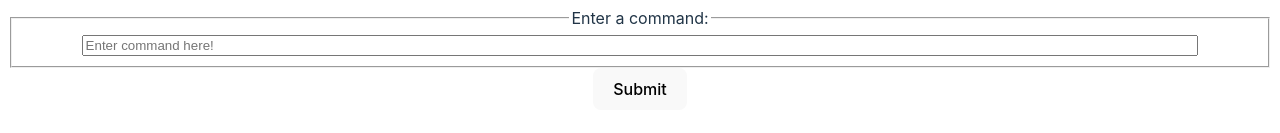
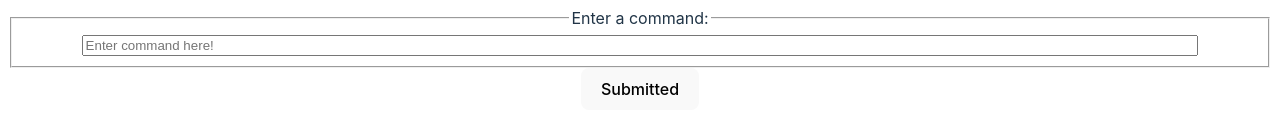
Before and after one commit to andrewzchen66/HistoMaps, a React (Vite) app: page / in a window 1280 px wide. Shown: the part 619-752 px from the top of the page. Built offline with nearby package versions, Linux system fonts and the light colour scheme.

Commit message:
FEAT: displays REPL submission history

```diff
--- a/src/components/REPL.tsx
+++ b/src/components/REPL.tsx
@@ -1,4 +1,4 @@
-import { useState } from 'react';
+import { useState, useEffect } from 'react';
 import '../styles/main.css';
 import { REPLHistory } from './REPLHistory';
 import { REPLInput } from './REPLInput';
@@ -14,15 +14,17 @@ import { REPLInput } from './REPLInput';
 
 export default function REPL() {
   // TODO: Add some kind of shared state that holds all the commands submitted.
+  const [history, setHistory] = useState<string[]>([])
 
   return (
     <div className="repl">
       {/*This is where your REPLHistory might go... You also may choose to add it within your REPLInput
       component or somewhere else depending on your component organization. What are the pros and cons of each? */}
-      {/* TODO: Update your REPLHistory and REPLInput to take in new shared state as props */}
-      <REPLHistory/>
+      {/* CHANGED */}
+      <REPLHistory history ={history}/>
       <hr></hr>
-      <REPLInput/>
+      {/* CHANGED */}
+      <REPLInput history={history} setHistory={setHistory}/>
     </div>
   );
 }
--- a/src/components/REPLHistory.tsx
+++ b/src/components/REPLHistory.tsx
@@ -1,13 +1,14 @@
 import '../styles/main.css';
 
 interface REPLHistoryProps{
-    // TODO: Fill with some shared state tracking all the pushed commands
+    history: string[]
 }
 export function REPLHistory(props : REPLHistoryProps) {
     return (
         <div className="repl-history">
+
             {/* This is where command history will go */}
-            {/* TODO: To go through all the pushed commands... try the .map() function! */}
+            {props.history.map((command, index) => <p>{command}</p>)}
         </div>
     );
 }
--- a/src/components/REPLInput.tsx
+++ b/src/components/REPLInput.tsx
@@ -3,19 +3,17 @@ import { Dispatch, SetStateAction, useState} from 'react';
 import { ControlledInput } from './ControlledInput';
 
 interface REPLInputProps{
-  // TODO: Fill this with desired props... Maybe something to keep track of the submitted commands
+  history: string[],
+  setHistory: Dispatch<SetStateAction<string[]>>
 }
-// You can use a custom interface or explicit fields or both! An alternative to the current function header might be:
-// REPLInput(history: string[], setHistory: Dispatch<SetStateAction<string[]>>)
+
 export function REPLInput(props : REPLInputProps) {
-    // Remember: let React manage state in your webapp.
     // Manages the contents of the input box
     const [commandString, setCommandString] = useState<string>('');
-    // TODO WITH TA : add a count state
 
-    // TODO WITH TA: build a handleSubmit function called in button onClick
-    // TODO: Once it increments, try to make it push commands... Note that you can use the `...` spread syntax to copy what was there before
-    // add to it with new commands.
+    function handleSubmit(input: string) {
+      props.setHistory(props.history.concat(input))
+    }
     /**
      * We suggest breaking down this component into smaller components, think about the individual pieces
      * of the REPL and how they connect to each other...
@@ -32,7 +30,7 @@ export function REPLInput(props : REPLInputProps) {
             </fieldset>
             {/* TODO WITH TA: Build a handleSubmit function that increments count and displays the text in the button */}
             {/* TODO: Currently this button just counts up, can we make it push the contents of the input box to the history?*/}
-            <button>Submit</button>
+            <button onClick={() => handleSubmit(commandString)}>Submitted</button>
         </div>
     );
   }
```
